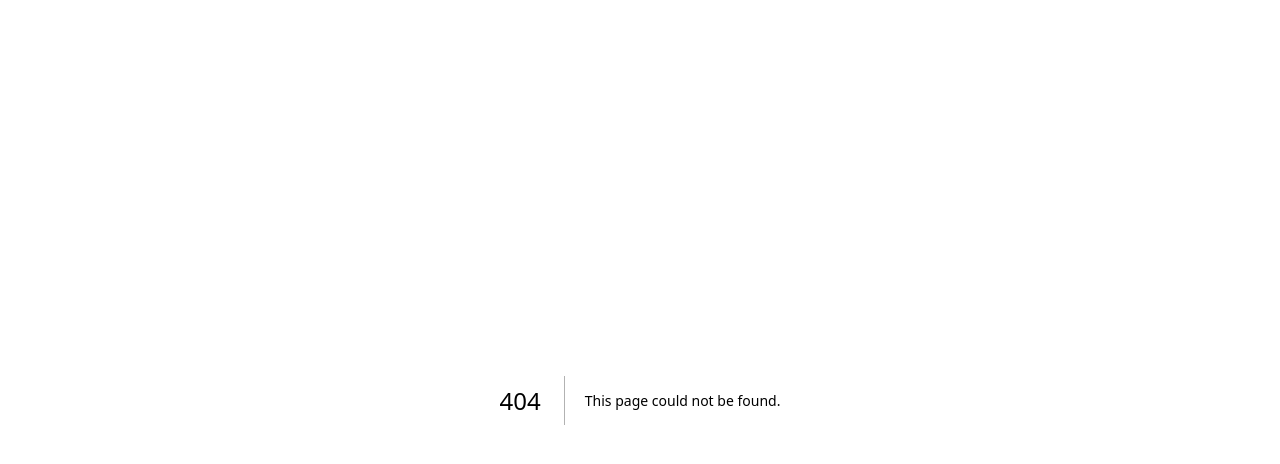
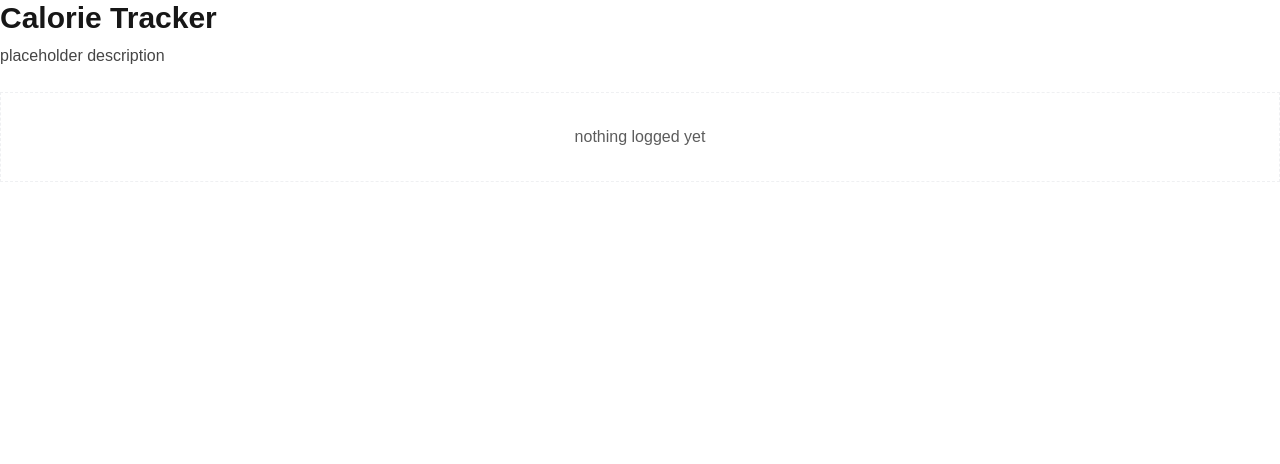
Before and after one commit to hudsoncote/bite-by-bite, a Next.js app: page /tracker in a window 1280 px wide. Before the commit this address had no page. Shown: the top 464 px of the page. Built offline with nearby package versions, Linux system fonts and the light colour scheme.

Commit message:
created basic tracker page

```diff
--- a/app/dining/page.tsx
+++ b/app/dining/page.tsx
@@ -4,7 +4,7 @@ export default function DiningPage() {
   return (
     <div>
       <h1 className="text-3xl font-bold">Dining</h1>
-      <p className="mt-1 opacity-80">
+      <p className="mt-2 opacity-80">
         yum
       </p>
       <ul className="mt-3 grid gap-4 max-w-xs">
--- /dev/null
+++ b/app/tracker/page.tsx
@@ -0,0 +1,13 @@
+export default function TrackerPage() {
+  return (
+    <div>
+      <h1 className="text-3xl font-bold">Calorie Tracker</h1>
+      <p className="mt-2 opacity-80">
+        placeholder description
+      </p>
+      <div className="mt-6 border border-dashed border-gray-300/50 p-8 text-center opacity-70">
+        nothing logged yet
+      </div>
+    </div>
+  );
+}
```
